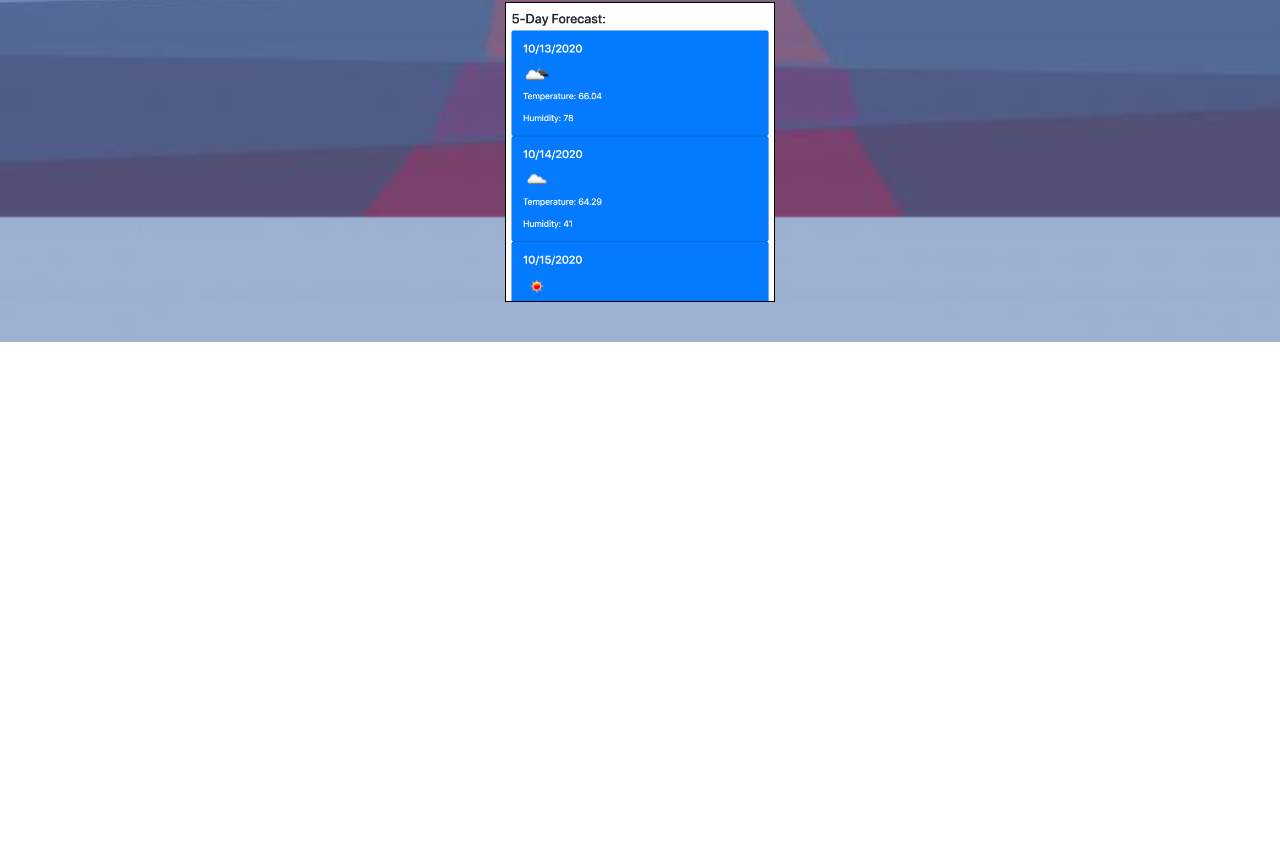
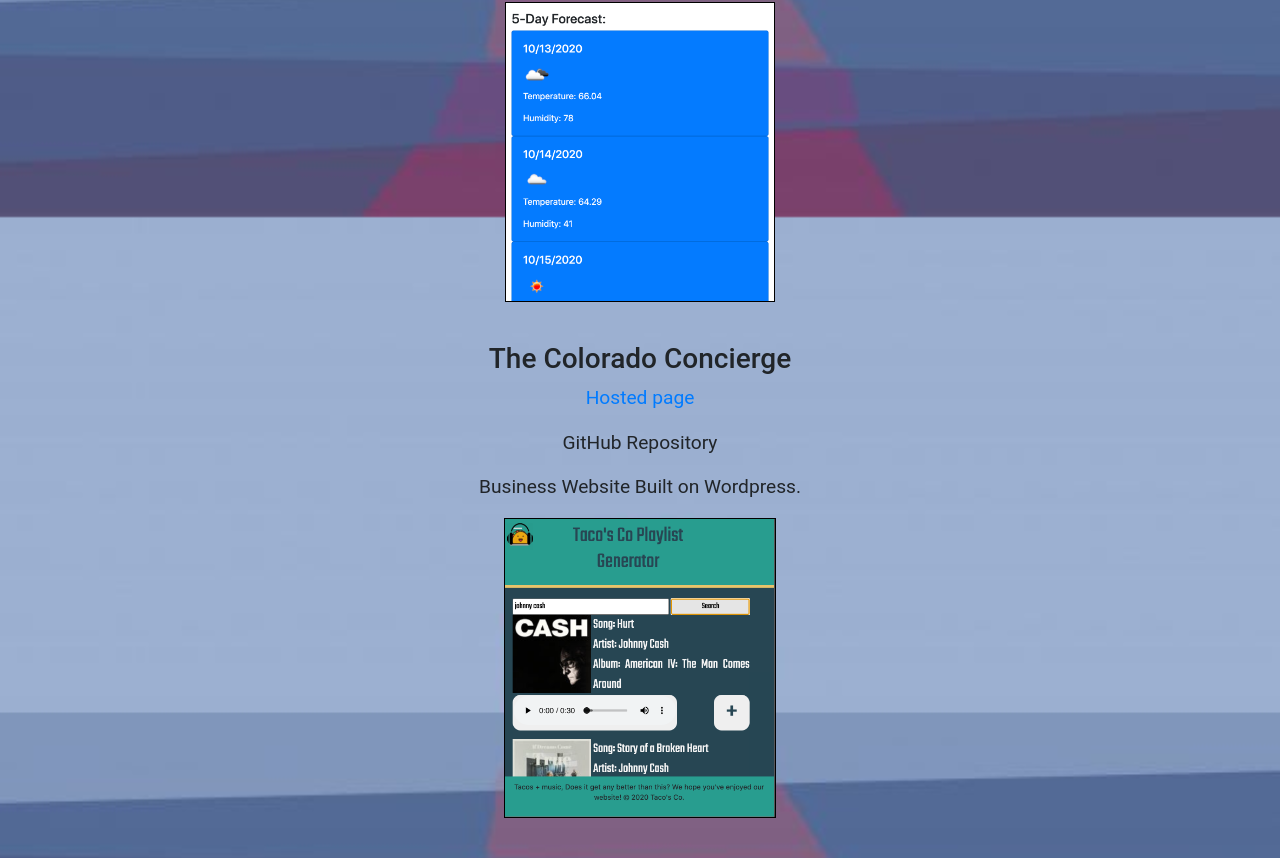
Before and after one commit to noracurcio/React-Portfolio, a React (Create React App) app in the folder client/: page /portfolio in a window 1280 px wide. Shown: the part 2186-3044 px from the top of the page. Before the commit the page ends 2528 px from the top, so only its background shows below. Built offline with nearby package versions, Linux system fonts and the light colour scheme.

Commit message:
Adding new projects to portfolio.

```diff
--- a/client/src/pages/Portfolio.js
+++ b/client/src/pages/Portfolio.js
@@ -49,6 +49,13 @@ function Portfolio() {
             className="portfolio-image"
             image={weather2}
           />
+          <Project
+            title="The Colorado Concierge"
+            hosted="https://thecoloradoconcierge.com/"
+            about="Business Website Built on Wordpress."
+            className="portfolio-image"
+            image={tacos}
+          />
         </section>
       </div>
     </div>
```
Also changed, not shown: 1 other file (tests, documents, lock files or other folders).
